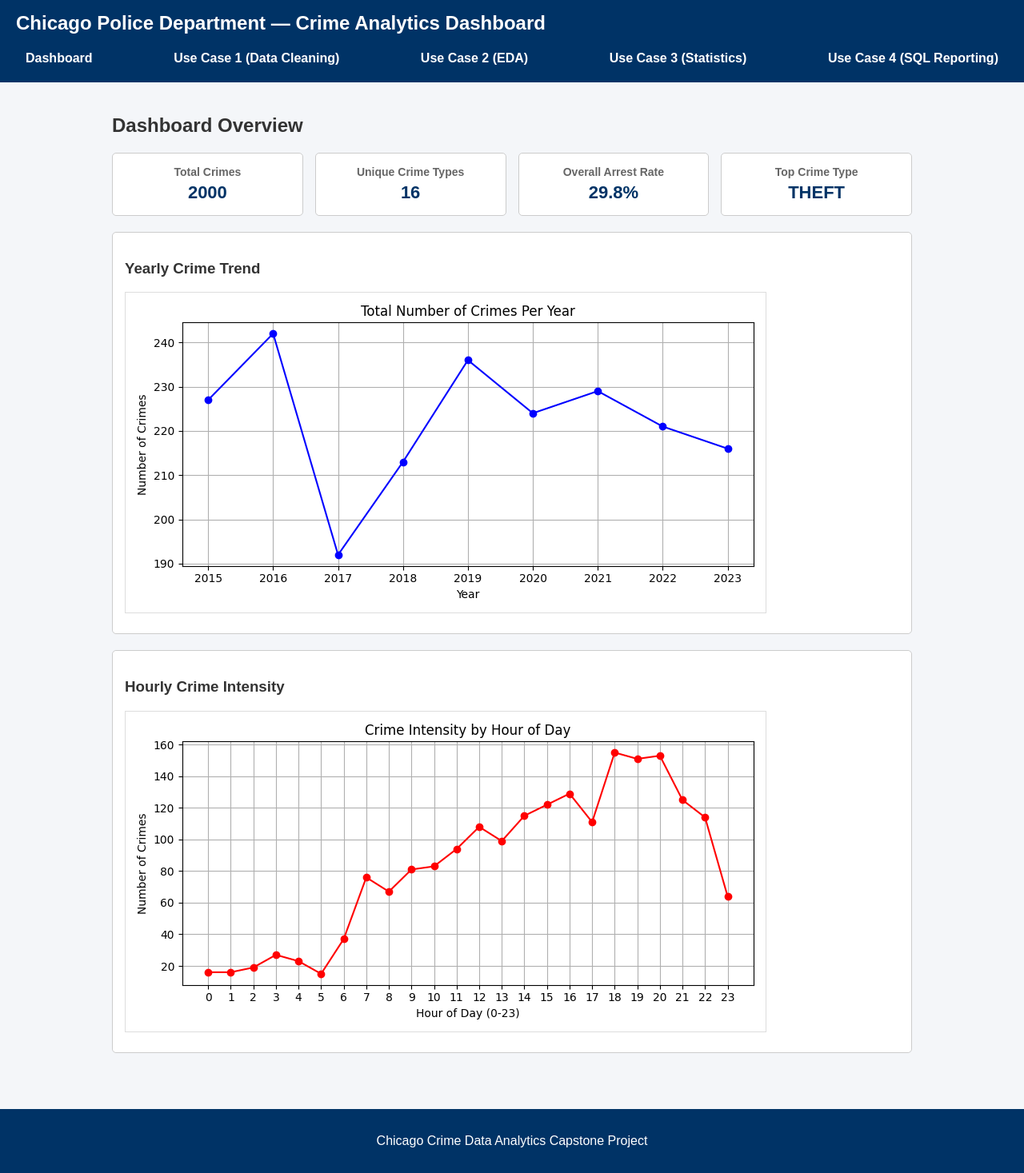
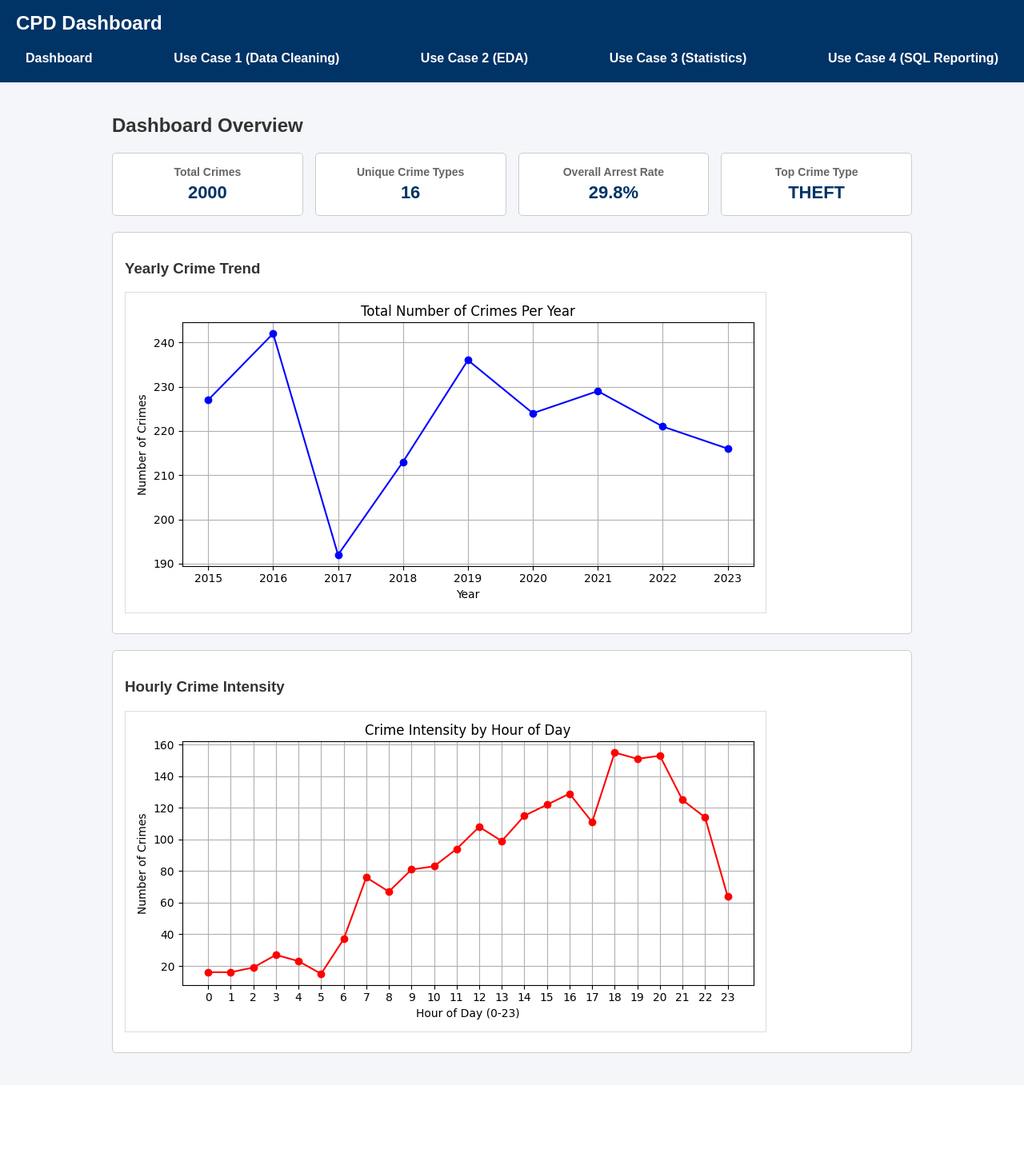
Before and after one commit to ohnogaurav/CapstoneACC, a Flask app: page / in a window 1280 px wide. Shown: the whole page at 80% size. After the commit the page ends 1317 px from the top, so only its background shows below. Run offline with Flask 3, Linux system fonts and the light colour scheme; data comes from the database, SQL or seed files in the repository; both versions use the stored data as it was after the commit.

Commit message:
chhote chhote changes kiye

```diff
--- a/Template/index.html
+++ b/Template/index.html
@@ -6,7 +6,7 @@
 </head>
 <body>
     <header>
-        <h1>Chicago Police Department — Crime Analytics Dashboard</h1>
+        <h1>CPD Dashboard</h1>
         <nav>
             <a href="/">Dashboard</a>
             <a href="/usecase1">Use Case 1 (Data Cleaning)</a>
@@ -50,7 +50,7 @@
     </div>
 
     <footer>
-        <p>Chicago Crime Data Analytics Capstone Project</p>
+
     </footer>
 </body>
 </html>
--- a/Template/style.css
+++ b/Template/style.css
@@ -109,11 +109,3 @@
     margin: 10px 0;
     border: 1px solid #ddd;
 }
-
-footer {
-    text-align: center;
-    padding: 15px;
-    background-color: #003366;
-    color: white;
-    margin-top: 30px;
-}
```
Also changed, not shown: database/chicago_crime.db.
